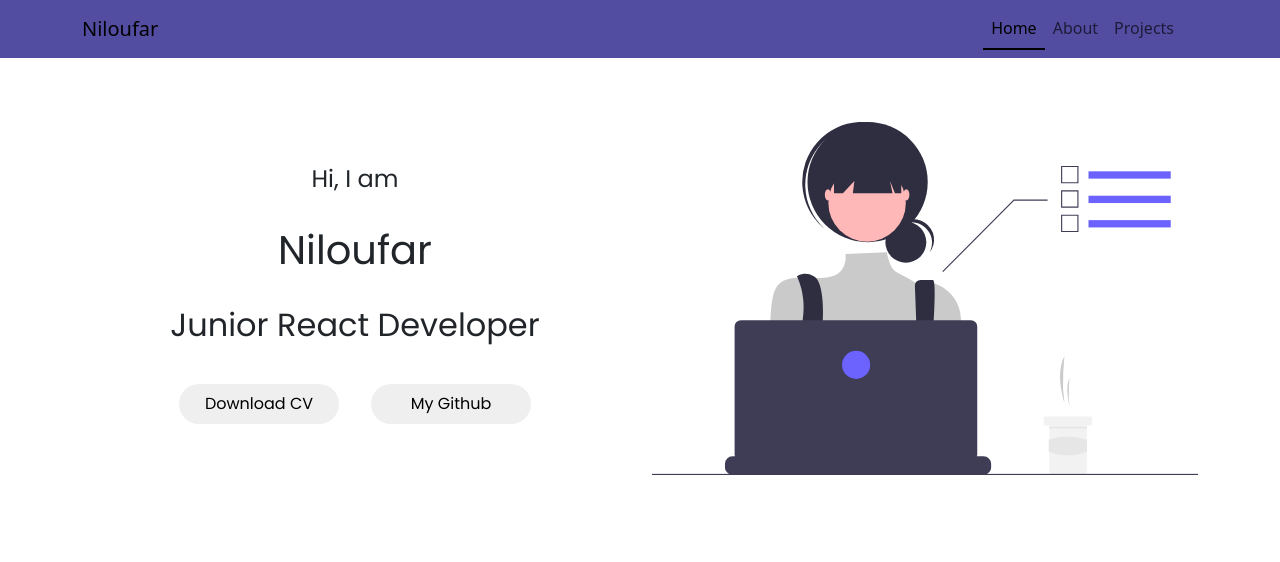
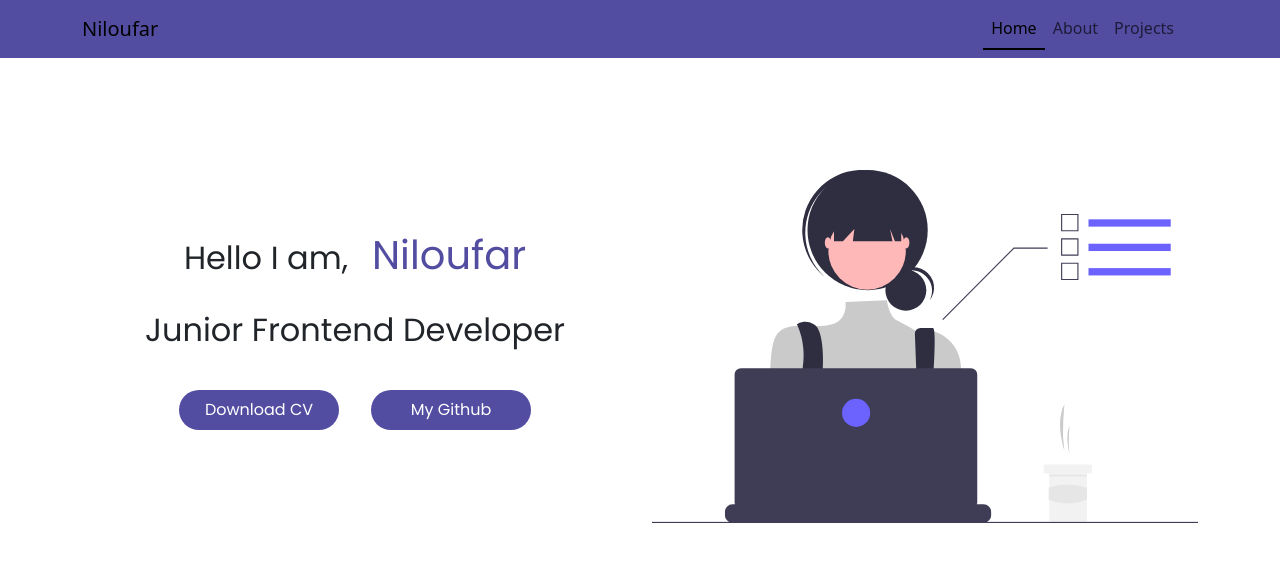
Before and after one commit to Niloufar97/react-portfolio, a React (Vite) app: page / in a window 1280 px wide. Shown: the top 562 px of the page. Built offline with nearby package versions, Linux system fonts and the light colour scheme.

Commit message:
change the title of home page and the styling

```diff
--- a/src/pages/home/Home.jsx
+++ b/src/pages/home/Home.jsx
@@ -8,13 +8,15 @@ function Home() {
   return (
     <div className="home">
       <Navigation />
-      <Container className="home-container">
+      <Container  className="home-container py-5">
         <Row className="my-5 align-items-center">
-          <Col className="hero-txt mt-4 mr-5" lg={6} >
+          <Col className="hero-txt " lg={6} >
             <div className="heroText">
-              <h4>Hi, I am</h4>
-              <h1>Niloufar</h1>
-              <h2>Junior React Developer</h2>
+              <div className="hero-title">
+                <h2>Hello I am,</h2>
+                <h1>Niloufar</h1>
+              </div>
+              <h2>Junior Frontend Developer</h2>
             </div>
             <div className="heroButtons ">
               <a href={cvPdf} target="_blank" rel="noopener noreferrer" >
@@ -25,7 +27,7 @@ function Home() {
               </a>
             </div>
           </Col>
-          <Col className="hero-img mt-3 mb-3" lg={6} >
+          <Col lg={6} >
             <img src={heroImg} alt="" className="img-fluid" />
           </Col>
         </Row>
--- a/src/pages/home/home.css
+++ b/src/pages/home/home.css
@@ -9,6 +9,14 @@
     flex-direction: column;
     justify-content: center;
     align-items: center;
+}
+.hero-title{
+    display: flex;
+    gap: 1.5rem;
+    align-items: baseline;
+}
+.hero-title h1{
+    color: #534da2;
 }
 .heroText{
     display: flex;
@@ -24,7 +32,6 @@
     height: 2.5rem;
     border-radius: 2rem;
     border: none;
+    background-color: #534da2;
+    color: #fff;
 }
-.hero-btn:hover{
-    color: rgb(69, 69, 69);
-}
```
